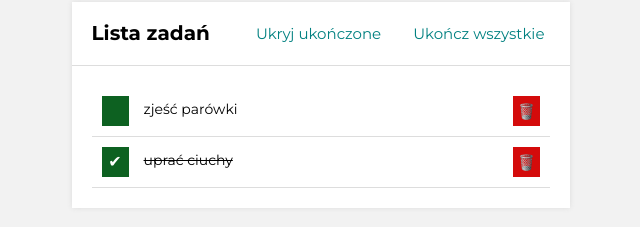
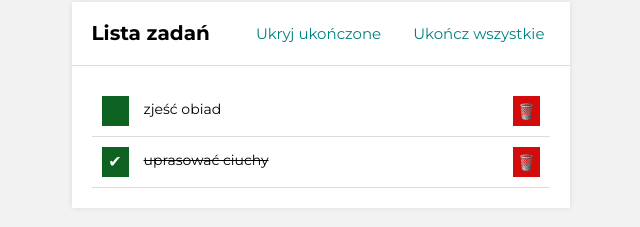
Before and after one commit to kingatos/todo-list-react, a React (Create React App) app: page / in a window 1280 px wide. Shown: the part 282-509 px from the top of the page, without its empty margins (319-959 px from the left). Built offline with nearby package versions, Linux system fonts and the light colour scheme.

Commit message:
changed task content

```diff
--- a/src/App.js
+++ b/src/App.js
@@ -6,8 +6,8 @@ import Header from "./Header";
 import Container from "./Container";
 
 const tasks = [
- { content: "zjeść parówki", done: false },
- { content: "uprać ciuchy", done: true },
+ { content: "zjeść obiad", done: false },
+ { content: "uprasować ciuchy", done: true },
 ];
 
 const hiddenDoneTasks = false;
```
